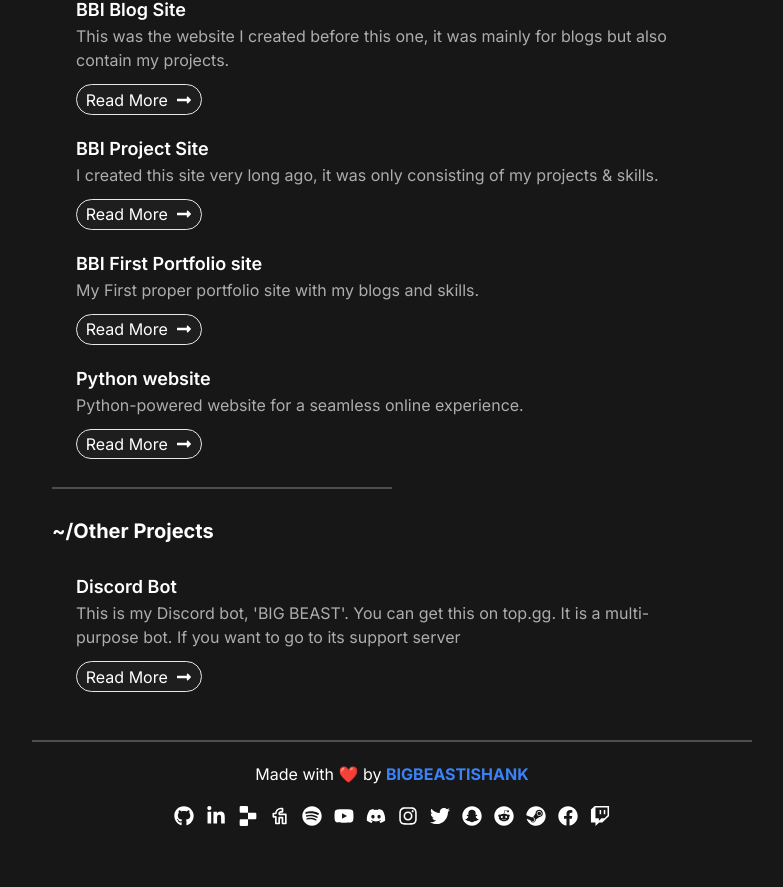
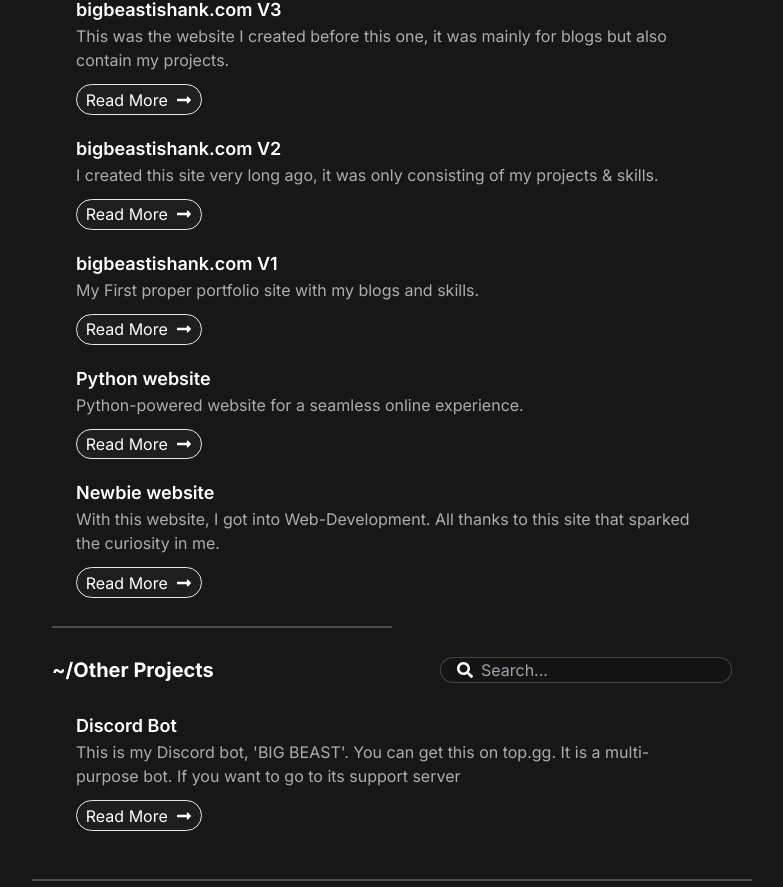
Before and after one commit to BIGBEASTISHANK/bigbeastishank.com, a Next.js app: page /works in a window 1280 px wide. Shown: the part 1510-2397 px from the top of the page, without its empty margins (248-1031 px from the left). Before the commit the page ends 2356 px from the top, so only its background shows below. Built offline with nearby package versions, Linux system fonts and the light colour scheme.

Commit message:
update: search bar in work

```diff
--- a/src/app/blogs/page.jsx
+++ b/src/app/blogs/page.jsx
@@ -1,4 +1,4 @@
-import HeadingBasic from "@/utility/HeadingBasic";
+import BlogsHome from "@/components/BlogsHome";
 
 // Meta data
 export const metadata = {
@@ -39,24 +39,23 @@ export const metadata = {
   },
 };
 
+const blogData = [
+  {
+    title: "Mota Mota",
+    author: "Piyush",
+    dateOfBlog: "18/01/2024",
+  },
+  {
+    title: "Toma Toma",
+    author: "bigbeastishank",
+    dateOfBlog: "19/01/2024",
+  },
+];
+
 export default function Blog() {
   return (
-    <div className="px-5 flex flex-col min-h-[60vh]">
-      {/* Heading */}
-      <HeadingBasic
-        heading="Blogs"
-        url="/blogs"
-        description={
-          <>
-            ✨ Dive into the realm of insights and knowledge on my blogs.
-            Whether you&apos;re into tech, development, or just the curious mind,
-            there&apos;s something for everyone.
-          </>
-        }
-      />
-
-      {/* Short Divider */}
-      <div className="w-[50%] h-[.125rem] my-7 bg-[#4e4e4e] z-10" />
-    </div>
+    <>
+      <BlogsHome blogData={blogData} />
+    </>
   );
 }
--- a/src/app/layout.jsx
+++ b/src/app/layout.jsx
@@ -10,7 +10,7 @@ const inter = Inter({ subsets: ["latin"] });
 export const metadata = {
   title: "Home | BIGBEASTISHANK",
   description:
-    "Frontend Web & Game Developer with a passion to create immersive experiences. Skilled in Unity and currently expanding knowledge with Unreal Engine. I not only work on creating websites & games, but I also explore the complexity of networking and penetration testing. I find joy in securing computer systems & networks. I use Arch BTW!",
+    "A Web & Game Developer with a passion to create immersive experiences. Skilled in Unity and currently expanding knowledge with Unreal Engine. I not only work on creating websites & games, but I also explore the complexity of networking and penetration testing. I find joy in securing computer systems & networks. I use Arch BTW!",
   metadataBase: new URL(`https://${process.env.VERCEL_URL}`),
   keywords: [
     "Next.js",
@@ -28,7 +28,7 @@ export const metadata = {
   openGraph: {
     title: "Home | BIGBEASTISHANK",
     description:
-      "Frontend Web & Game Developer with a passion to create immersive experiences. Skilled in Unity and currently expanding knowledge with Unreal Engine. I not only work on creating websites & games, but I also explore the complexity of networking and penetration testing. I find joy in securing computer systems & networks. I use Arch BTW!",
+      "A Web & Game Developer with a passion to create immersive experiences. Skilled in Unity and currently expanding knowledge with Unreal Engine. I not only work on creating websites & games, but I also explore the complexity of networking and penetration testing. I find joy in securing computer systems & networks. I use Arch BTW!",
     metadataBase: new URL(`https://${process.env.VERCEL_URL}`),
     keywords: [
       "Next.js",
--- /dev/null
+++ b/src/components/BlogsHome.jsx
@@ -0,0 +1,105 @@
+"use client";
+import Link from "next/link";
+import { useState } from "react";
+import { motion } from "framer-motion";
+import { FaSearch } from "react-icons/fa";
+import HeadingBasic from "@/utility/HeadingBasic";
+
+export default function BlogsHome({ blogData = [] }) {
+  // Searchbar variables
+  const [sortedData, sortData] = useState("");
+  // List variable
+  const [listAnimationDelay, setListAnimationDelay] = useState(0.9);
+
+  return (
+    <div className="px-5 flex flex-col min-h-[60vh]">
+      {/* Heading */}
+      <HeadingBasic
+        heading="Blogs"
+        url="/blogs"
+        description={
+          <>
+            ✨ Dive into the realm of insights and knowledge on my blogs.
+            Whether you&apos;re into tech, development, or just the curious
+            mind, there&apos;s something for everyone.
+          </>
+        }
+      />
+
+      {/* Short Divider */}
+      <div className="w-[50%] h-[.125rem] my-7 bg-[#4e4e4e] z-10" />
+
+      {/* Search bar  */}
+      <motion.div
+        initial={{ y: -50, opacity: 0 }}
+        animate={{ y: 0, opacity: 1 }}
+        transition={{ delay: 0.7 }}
+        className="flex bg-black/10 border border-white/20 rounded-full px-4 select-none"
+      >
+        <FaSearch className="my-auto mr-2" />
+        {/* Input area */}
+        <input
+          className="w-full h-11 bg-transparent outline-none"
+          placeholder="Search..."
+          onChange={(event) => {
+            setListAnimationDelay(0);
+            sortData(event.target.value);
+          }}
+        />
+      </motion.div>
+
+      {/* Short Divider */}
+      <div className="w-[20%] h-[.125rem] my-5 mx-auto bg-[#4e4e4e] z-10" />
+
+      {/* Blog loading */}
+      <ul>
+        {blogData
+          .filter((data) => {
+            if (sortedData == "") {
+              return data;
+            } else if (
+              data.title.toLowerCase().includes(sortedData.toLowerCase())
+            ) {
+              return data;
+            }
+          })
+          .map((data, index) => (
+            <motion.li
+              key={index}
+              initial={{ y: 100, opacity: 0 }}
+              animate={{ y: 0, opacity: 1 }}
+              transition={{ delay: listAnimationDelay + (index * 0.3) / 2 }}
+              className="px-5 py-3 bg-black/50 rounded-3xl mb-5"
+            >
+              {/* Title of the blog */}
+              <Link href={"#"} className="md:text-base text-sm">
+                {data.title}
+              </Link>
+
+              {/* Date */}
+              <p className="text-[#adadad] md:text-sm text-xs mt-3 flex">
+                <span className="mr-auto">Author: {data.author}</span>
+                {data.dateOfBlog}
+              </p>
+            </motion.li>
+          ))}
+
+        {/* Not found data */}
+        {blogData.length > 0 &&
+          blogData.filter((data) =>
+            data.title.toLowerCase().includes(sortedData.toLowerCase())
+          ).length === 0 && (
+            <div className="flex">
+              <motion.li
+                initial={{ y: 100, opacity: 0 }}
+                animate={{ y: 0, opacity: 1 }}
+                className="px-5 py-2 bg-black/50 rounded-full text-red-500 md:text-base text-sm mx-auto text-center"
+              >
+                Oops! No blogs with that name. Check for mistake in your input.
+              </motion.li>
+            </div>
+          )}
+      </ul>
+    </div>
+  );
+}
--- a/src/components/Works.jsx
+++ b/src/components/Works.jsx
@@ -1,9 +1,10 @@
 "use client";
 import Link from "next/link";
 import { motion } from "framer-motion";
-import { FaLongArrowAltRight } from "react-icons/fa";
+import HeadingBasic from "@/utility/HeadingBasic";
+import { FaLongArrowAltRight, FaSearch } from "react-icons/fa";
 import { gameProjects, otherProjects, websiteProjects } from "@/libs/data";
-import HeadingBasic from "@/utility/HeadingBasic";
+import { useState } from "react";
 
 export default function WorksComponent() {
   return (
@@ -41,7 +42,7 @@ export default function WorksComponent() {
         id="websiteProjects"
         name="Website Projects"
         projectData={websiteProjects}
-        titleDelay={1.1}
+        titleDelay={2}
       />
 
       {/* Other Project */}
@@ -49,25 +50,19 @@ export default function WorksComponent() {
         id="otherProjects"
         name="Other Projects"
         projectData={otherProjects}
-        titleDelay={1.5}
+        titleDelay={3.45}
       />
     </div>
   );
 }
 
 function ProjectList({ id = "", name = "", projectData = [], titleDelay = 0 }) {
-  // Variables
-  const projectPopAnimation = {
-    initial: { y: 50, opacity: 0 },
-    animate: (index) => ({
-      y: 0,
-      opacity: 1,
-
-      transition: {
-        delay: (titleDelay * (index + 4)) / 3,
-      },
-    }),
-  };
+  // Searchbar variables
+  const [sortedData, sortData] = useState("");
+  // List variable
+  const [listAnimationDelay, setListAnimationDelay] = useState(
+    titleDelay + 0.3
+  );
 
   return (
     <>
@@ -77,23 +72,49 @@ function ProjectList({ id = "", name = "", projectData = [], titleDelay = 0 }) {
       {/* Project Heading */}
       <motion.h1
         id={id}
-        initial={{ y: -50, opacity: 0 }}
-        animate={{ y: 0, opacity: 1 }}
+        initial={{ opacity: 0, y: -100 }}
+        animate={{ opacity: 1, y: 0 }}
         transition={{ delay: titleDelay }}
-        className="font-bold md:text-xl text-lg md:mb-7 mb-5 scroll-mt-24"
+        className="font-bold md:text-xl text-lg md:mb-7 mb-5 scroll-mt-24 flex"
       >
-        <Link href={`/works#${id}`}>~/{name}</Link>
+        {/* Heading */}
+        <Link href={`/works#${id}`} className="mr-auto">
+          ~/{name}
+        </Link>
+
+        {/* Search bar */}
+        <div className="flex bg-black/10 border border-white/20 rounded-full px-4 select-none font-normal md:text-base text-sm my-auto">
+          <FaSearch className="my-auto mr-2" />
+          {/* Input area */}
+          <input
+            className="bg-transparent outline-none md:w-auto w-[5.5rem]"
+            placeholder="Search..."
+            onChange={(event) => {
+              setListAnimationDelay(0.2);
+              sortData(event.target.value);
+            }}
+          />
+        </div>
       </motion.h1>
 
       {/* Project List */}
-      <ul className="px-6">
-        {projectData.map((data, index) => (
+      <motion.ul className="px-6">
+        {projectData
+          .filter((data) => {
+            if (sortedData == "") {
+              return data;
+            } else if (
+              data.title.toLowerCase().includes(sortedData.toLowerCase())
+            ) {
+              return data;
+            }
+          })
+          .map((data, index) => (
             <motion.li
               key={index}
-            custom={index}
-            initial="initial"
-            animate="animate"
-            variants={projectPopAnimation}
+              initial={{ opacity: 0, y: 100 }}
+              animate={{ opacity: 1, y: 0 }}
+              transition={{ delay: listAnimationDelay + (index * 0.3) / 2 }}
               className="mb-5 flex flex-col"
             >
               {/* Project title */}
@@ -119,7 +140,23 @@ function ProjectList({ id = "", name = "", projectData = [], titleDelay = 0 }) {
               </a>
             </motion.li>
           ))}
-      </ul>
+
+          {/* Not found data */}
+        {projectData.length > 0 &&
+          projectData.filter((data) =>
+            data.title.toLowerCase().includes(sortedData.toLowerCase())
+          ).length === 0 && (
+            <div className="flex">
+              <motion.li
+                initial={{ y: 100, opacity: 0 }}
+                animate={{ y: 0, opacity: 1 }}
+                className="px-5 py-2 bg-black/50 rounded-full text-red-500 md:text-base text-sm mx-auto text-center"
+              >
+                Oops! No projects with that name. Check for mistake in your input.
+              </motion.li>
+            </div>
+          )}
+      </motion.ul>
     </>
   );
 }
--- a/src/libs/data.jsx
+++ b/src/libs/data.jsx
@@ -8,6 +8,10 @@ export const navLinks = [
     name: "Works",
     url: "/works",
   },
+  // {
+  //   name: "Blogs",
+  //   url: "/blogs",
+  // },
 ];
 
 export const gameProjects = [
@@ -64,7 +68,7 @@ export const gameProjects = [
 export const websiteProjects = [
   // bigbeastishank.com V5
   {
-    title: "BBI Portfolio Site V5",
+    title: "bigbeastishank.com V5",
     description:
       "This portfolio site was created just for fun and learning. It is one of my fav websites I have ever build.",
     projectUrl: "https://github.com/BIGBEASTISHANK/bigbeastishank.com/tree/V5",
@@ -72,14 +76,14 @@ export const websiteProjects = [
 
   // bigbeastishank.com v4
   {
-    title: "BBI Portfolio Site V4",
+    title: "bigbeastishank.com V4",
     description: "The website where I showcased my projects in center format.",
     projectUrl: "https://github.com/BIGBEASTISHANK/bigbeastishank.com/tree/V4",
   },
 
   // bigbeastishank.com v3
   {
-    title: "BBI Blog Site",
+    title: "bigbeastishank.com V3",
     description:
       "This was the website I created before this one, it was mainly for blogs but also contain my projects.",
     projectUrl: "https://github.com/BIGBEASTISHANK/bigbeastishank.com/tree/V3",
@@ -87,7 +91,7 @@ export const websiteProjects = [
 
   // bigbeastishank.com v2
   {
-    title: "BBI Project Site",
+    title: "bigbeastishank.com V2",
     description:
       "I created this site very long ago, it was only consisting of my projects & skills.",
     projectUrl: "https://github.com/BIGBEASTISHANK/bigbeastishank.com/tree/V2",
@@ -95,7 +99,7 @@ export const websiteProjects = [
 
   // bigbeastishank.com v1
   {
-    title: "BBI First Portfolio site",
+    title: "bigbeastishank.com V1",
     description: "My First proper portfolio site with my blogs and skills.",
     projectUrl: "https://github.com/BIGBEASTISHANK/bigbeastishank.com/tree/V1",
   },
@@ -105,6 +109,13 @@ export const websiteProjects = [
     title: "Python website",
     description: "Python-powered website for a seamless online experience.",
     projectUrl: "https://github.com/BIGBEASTISHANK/Website.py-Flask",
+  },
+  // Python website flask
+  {
+    title: "Newbie website",
+    description:
+      "With this website, I got into Web-Development. All thanks to this site that sparked the curiosity in me.",
+    projectUrl: "https://github.com/BIGBEASTISHANK/First-website`",
   },
 ];
 
```
Lines whose indentation alone changed are shown as unchanged.
